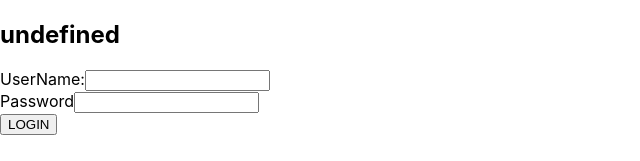
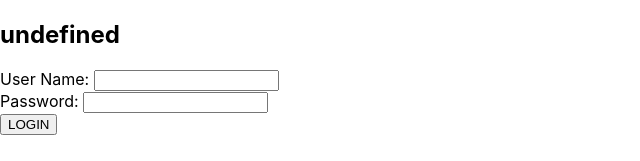
Before and after one commit to Tomoki-Ten/ReactLaravel_geregere, a Next.js app in the folder frontend/: page / in a window 1280 px wide. Shown: the top 161 px of the page, without its empty margins (0-640 px from the left). Built offline with nearby package versions, Linux system fonts and the light colour scheme; no server answers.

Commit message:
HotReload, enabled

```diff
--- a/frontend/pages/index.tsx
+++ b/frontend/pages/index.tsx
@@ -14,8 +14,8 @@ const Login = (): JSX.Element => {
   // ページのタイトル
   const page_title: string = String(process.env.NEXT_PUBLIC_APP_TITLE);
 
-  const lb_user_name: string = "UserName:";
-  const lb_password: string = "Password";
+  const lb_user_name: string = "User Name: ";
+  const lb_password: string = "Password: ";
   const inp_type_text: string = "text";
   const inp_type_password: string = "password";
 
```
Also changed, not shown: 1 other file (tests, documents, lock files or other folders).
